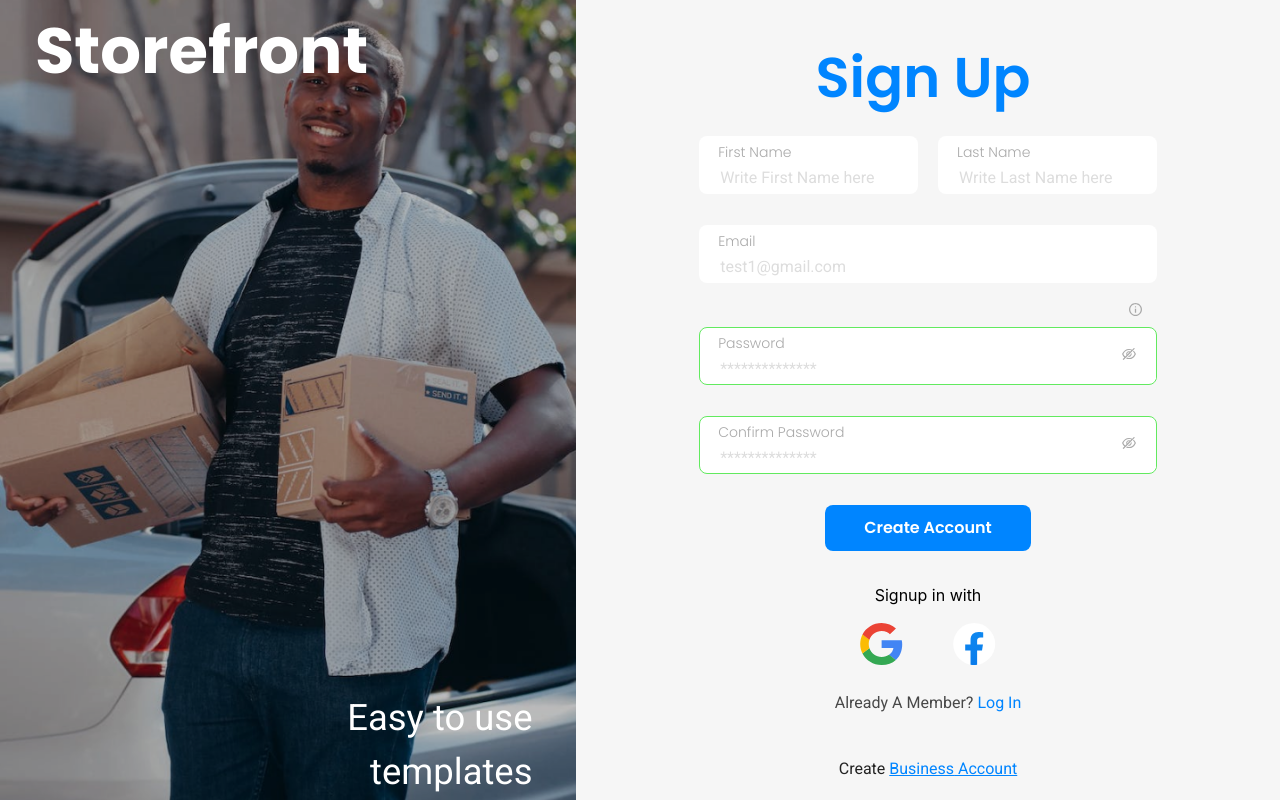
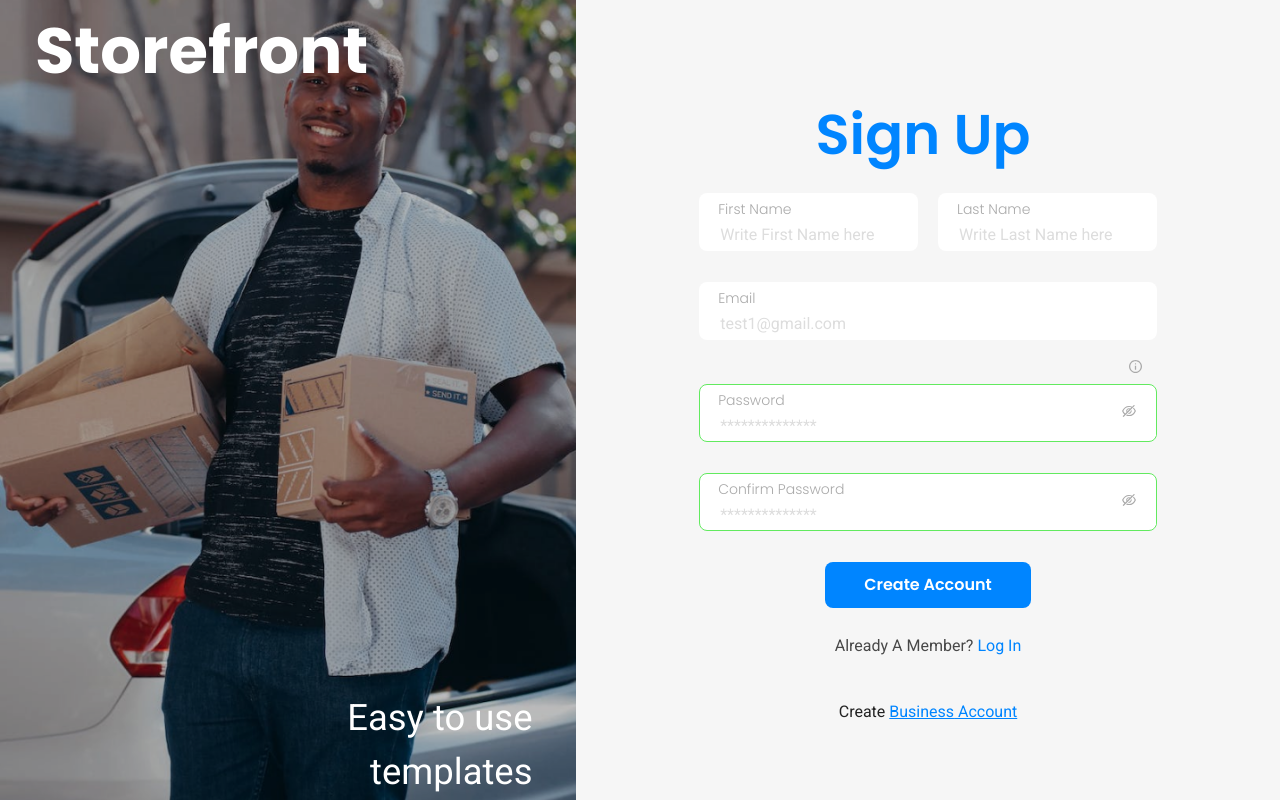
Before and after one commit to amt-augustineopokukesse/my-storefront-frontend, a React (Vite) app: page /signup in a window 1280 px wide. Built offline with nearby package versions, Linux system fonts and the light colour scheme; no server answers.

Commit message:
removed social media buttons from signup page

```diff
--- a/src/components/authComponents/SignUpForm.tsx
+++ b/src/components/authComponents/SignUpForm.tsx
@@ -7,8 +7,8 @@ import { addNewUser } from '../../Redux/AuthSlice';
 import { NewBusiness, NewUser } from '../../Redux/Authentication/initialState';
 import Email from './Email';
 import Password from './Password';
-import facebookButton from '../../assets/svg/fb.svg';
-import googleButton from '../../assets/svg/google.svg';
+//import facebookButton from '../../assets/svg/fb.svg';
+//import googleButton from '../../assets/svg/google.svg';
 import '../../assets/styles/authenticationStyles/Login.scss';
 import { validateEmail, handleEmailCheck, handlePasswordCheck, handleValidPassword, validatePassword, handleValidName } from './AuthUtils';
 import PasswordInfo from './PasswordInfo';
@@ -16,7 +16,7 @@ import { AuthLoader } from './AuthLoader';
 import { toast } from 'react-toastify';
 
 
-const API_BASE_URL = import.meta.env.VITE_API_BASE_URL;
+//const API_BASE_URL = import.meta.env.VITE_API_BASE_URL;
 
 
 const SignUpForm: React.FC = () => {
@@ -55,13 +55,13 @@ const SignUpForm: React.FC = () => {
   //   console.log(loader);
   //   console.log(newUser);
   // },[newUser]);
-  const handleFacebook = () =>{
-    window.open(`${API_BASE_URL}/auth/facebook`,'_self')
-    }
+  // const handleFacebook = () =>{
+  //   window.open(`${API_BASE_URL}/auth/facebook`,'_self')
+  //   }
 
-  const handleGoogle = () =>{
-    window.open(`${API_BASE_URL}/auth/google`,'_self')
-    }
+  // const handleGoogle = () =>{
+  //   window.open(`${API_BASE_URL}/auth/google`,'_self')
+  //   }
 
   const errorDiv = document.getElementById('error-div') as HTMLElement;
 
@@ -210,11 +210,11 @@ const SignUpForm: React.FC = () => {
         {loader ? <AuthLoader /> : ''}
       </form>
 
-      <p className='sm-text'>Signup in with</p>
+      {/* <p className='sm-text'>Sign up with</p>
       <div className='sm-buttons'>
           <img src={googleButton} alt="google icon" className='sm-icon' onClick={handleGoogle} />
           <img src={facebookButton} alt="facebook icon" className='sm-icon' onClick={handleFacebook}/>
-      </div>
+      </div> */}
 
       <p className="old-member"> Already A Member? <Link to='/login' className="login-text">Log In</Link> </p>
       <div className='business-signup'>Create <span className='business-signup-link' onClick={formChanger} >{businessAccount ? 'Individual' : 'Business'} Account</span></div>
```
